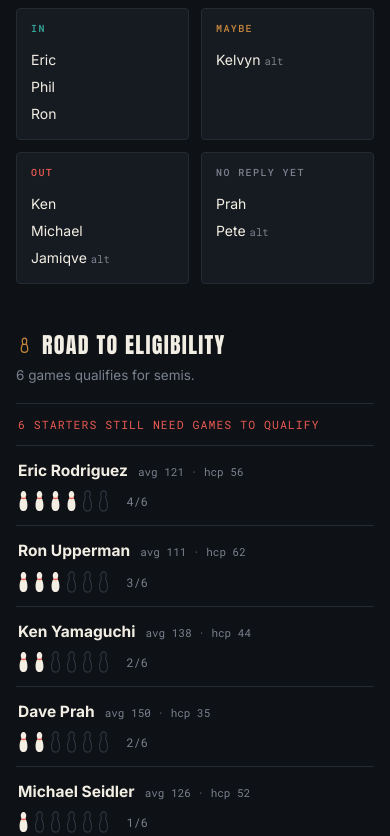
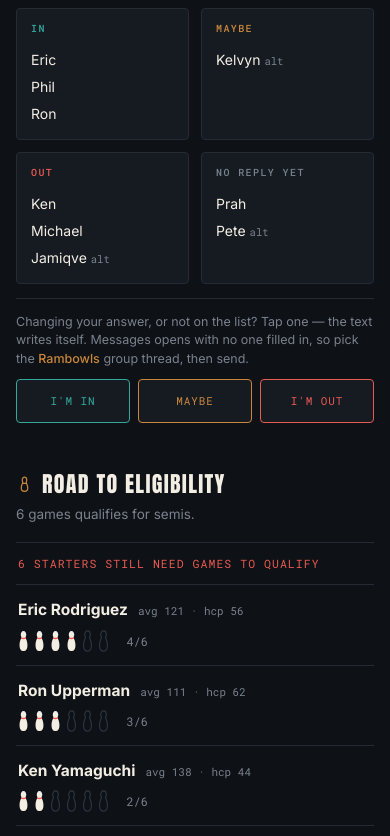
Before and after one commit to ericcreativedirector-cloud/rambowls, a plain HTML site: page index.html in a window 390 px wide. Shown: the part 1047-1883 px from the top of the page. Drawn offline with Linux system fonts and the light colour scheme.

Commit message:
V1.5: one-tap availability reply to the team group thread (in/maybe/out); no phone numbers in source; cache v21

```diff
--- a/data.js
+++ b/data.js
@@ -14,6 +14,12 @@ const SEASON = {
   // GoatCounter site code — just the subdomain, e.g. "rambowls".
   // Empty string = analytics off entirely (nothing loads, no requests made).
   analyticsId:"",
+  // Name of the team's group thread in Messages, shown in the reply prompt
+  // so people know which conversation to pick. Cosmetic only.
+  groupChatName:"Rambowls",
+  // NOTE: no phone numbers live in this file, on purpose. The reply buttons
+  // open Messages with an EMPTY recipient field — the sender chooses the
+  // existing group thread. Nobody's number is published in this public repo.
   sheetUrl:   "https://docs.google.com/spreadsheets/d/1eRRPcCOAMt8T2kVdodaOWb0ZtKiVKRoZxKHh8Q70i-g/edit?gid=62#gid=62",
   qualify:    6,     // games needed for playoff eligibility
   needPerGame:3,     // bowlers we want on a lane each game
--- a/index.html
+++ b/index.html
@@ -196,6 +196,18 @@
   .col ul{margin:0; padding:0; list-style:none}
   .col li{font-size:14px; padding:3px 0}
   .col li span{font-family:var(--data); font-size:10.5px; color:var(--dim)}
+  .reply{grid-column:1/-1; margin-top:2px; padding-top:14px; border-top:1px solid var(--rule)}
+  .reply p{margin:0 0 10px; font-size:12.5px; color:var(--dim)}
+  .reply p strong{color:var(--maple); font-weight:500}
+  .reply-row{display:flex; gap:8px; flex-wrap:wrap}
+  .reply-row a{flex:1 1 96px; min-height:44px; display:flex; align-items:center; justify-content:center;
+    font-family:var(--data); font-size:11px; letter-spacing:.08em; text-transform:uppercase;
+    text-decoration:none; border:1px solid var(--rule); border-radius:4px;
+    background:var(--lane-2); color:var(--bone)}
+  .reply-row a.yes{border-color:var(--signal); color:var(--signal)}
+  .reply-row a.no{border-color:var(--strike); color:var(--strike)}
+  .reply-row a.mb{border-color:var(--maple); color:var(--maple)}
+  .reply-row a:active{transform:scale(.98)}
 
   table{width:100%; border-collapse:collapse; font-size:14px}
   th{font-family:var(--data); font-size:10px; letter-spacing:.13em; text-transform:uppercase;
@@ -627,6 +639,32 @@ function headcount(inN, maybeN){
   return `<span class="headcount ${ok ? "ok" : "warn"}">${txt}${maybe}</span>`;
 }
 
+/* ---------- one-tap reply ----------
+   Opens Messages with the reply already written and NO recipient, so the
+   sender picks the existing team thread themselves. That is deliberate:
+   it keeps every phone number — mine included — out of this public repo,
+   and it means nobody has to decide who is or isn't on a hardcoded list.
+   The "sms:?&body=" form is what works across platforms; the "?&" is not
+   a typo. */
+function smsLink(iso, wk, status){
+  return `sms:?&body=` + encodeURIComponent(
+    `Rambowls Wk ${wk} - ${fmtDate(iso)} - I'm ${status}`);
+}
+
+function replyBox(iso, wk){
+  const chat = RB.SEASON.groupChatName;
+  return `<div class="reply">
+    <p>Changing your answer, or not on the list? Tap one — the text writes
+       itself. Messages opens with no one filled in, so pick the
+       <strong>${chat}</strong> group thread, then send.</p>
+    <div class="reply-row">
+      <a class="yes" href="${smsLink(iso, wk, "IN")}">I'm in</a>
+      <a class="mb"  href="${smsLink(iso, wk, "a MAYBE")}">Maybe</a>
+      <a class="no"  href="${smsLink(iso, wk, "OUT")}">I'm out</a>
+    </div>
+  </div>`;
+}
+
 function col(cls, title, people){
   return `<div class="col ${cls}"><h3>${title}</h3><ul>${
     people && people.length
@@ -653,7 +691,8 @@ function renderNight(iso){
     note.textContent = past
       ? `${fmtDate(iso, true)} — ${matchups}. No lineup recorded for this night.`
       : `${fmtDate(iso, true)} — ${matchups}. Nobody's replied for this week yet — send it in early if you already know.`;
-    box.innerHTML = col("quiet", past ? "Not recorded" : "No replies yet", []);
+    box.innerHTML = col("quiet", past ? "Not recorded" : "No replies yet", [])
+      + (past ? "" : replyBox(iso, wk));
     return;
   }
 
@@ -669,7 +708,8 @@ function renderNight(iso){
     note.textContent = `${fmtDate(iso, true)} — ${matchups}.`;
     box.innerHTML =
       col("in","In",data.in) + col("maybe","Maybe",data.maybe) +
-      col("out","Out",data.out) + col("quiet","No reply yet",data.quiet);
+      col("out","Out",data.out) + col("quiet","No reply yet",data.quiet) +
+      replyBox(iso, wk);
   }
 }
 
--- a/sw.js
+++ b/sw.js
@@ -1,6 +1,6 @@
 // Rambowls Scheduler - offline cache
 // Bump CACHE when you push an update, so phones pick up the new version.
-const CACHE = 'rambowls-v19';
+const CACHE = 'rambowls-v21';
 
 const ASSETS = [
   './',
```
